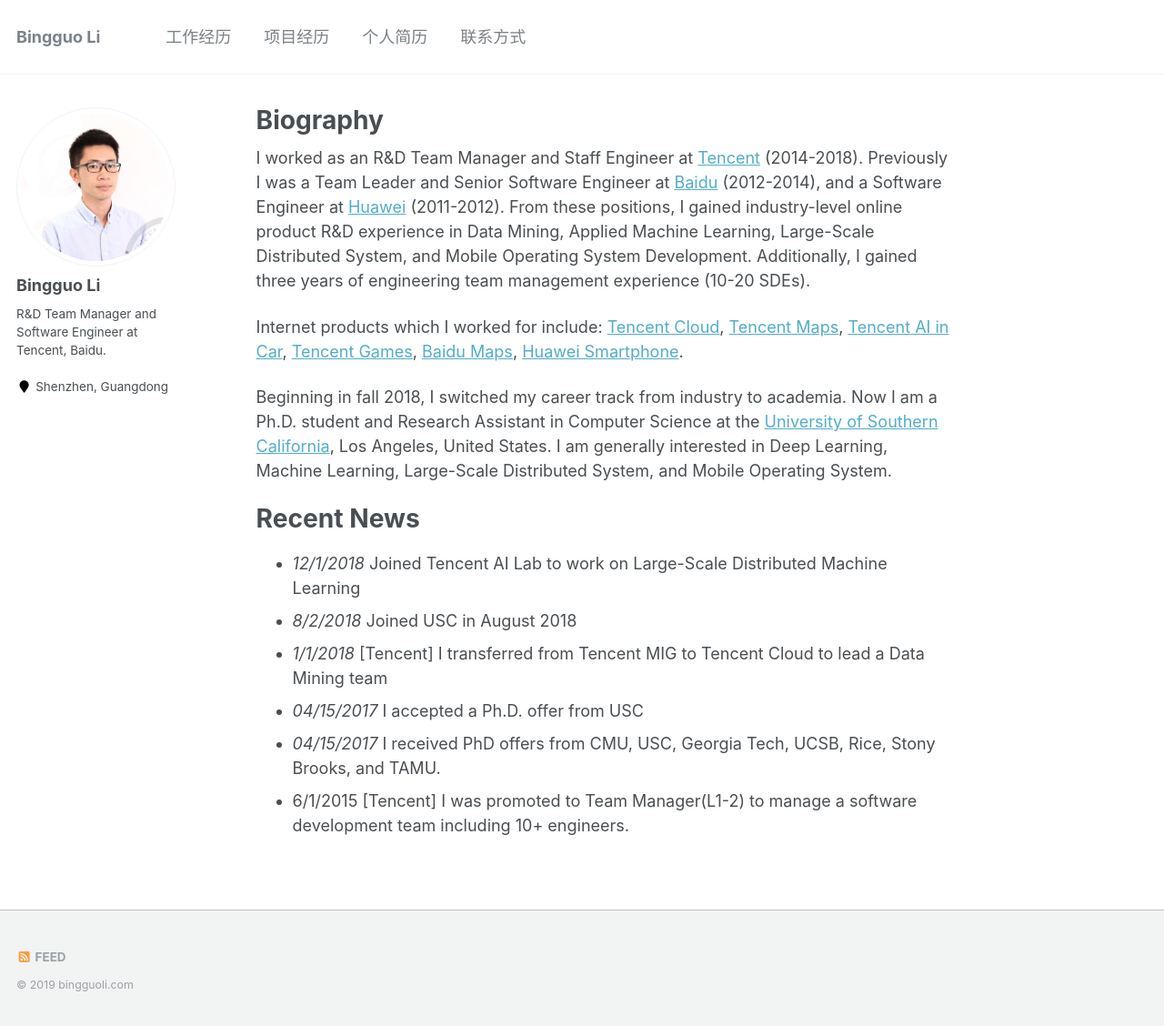
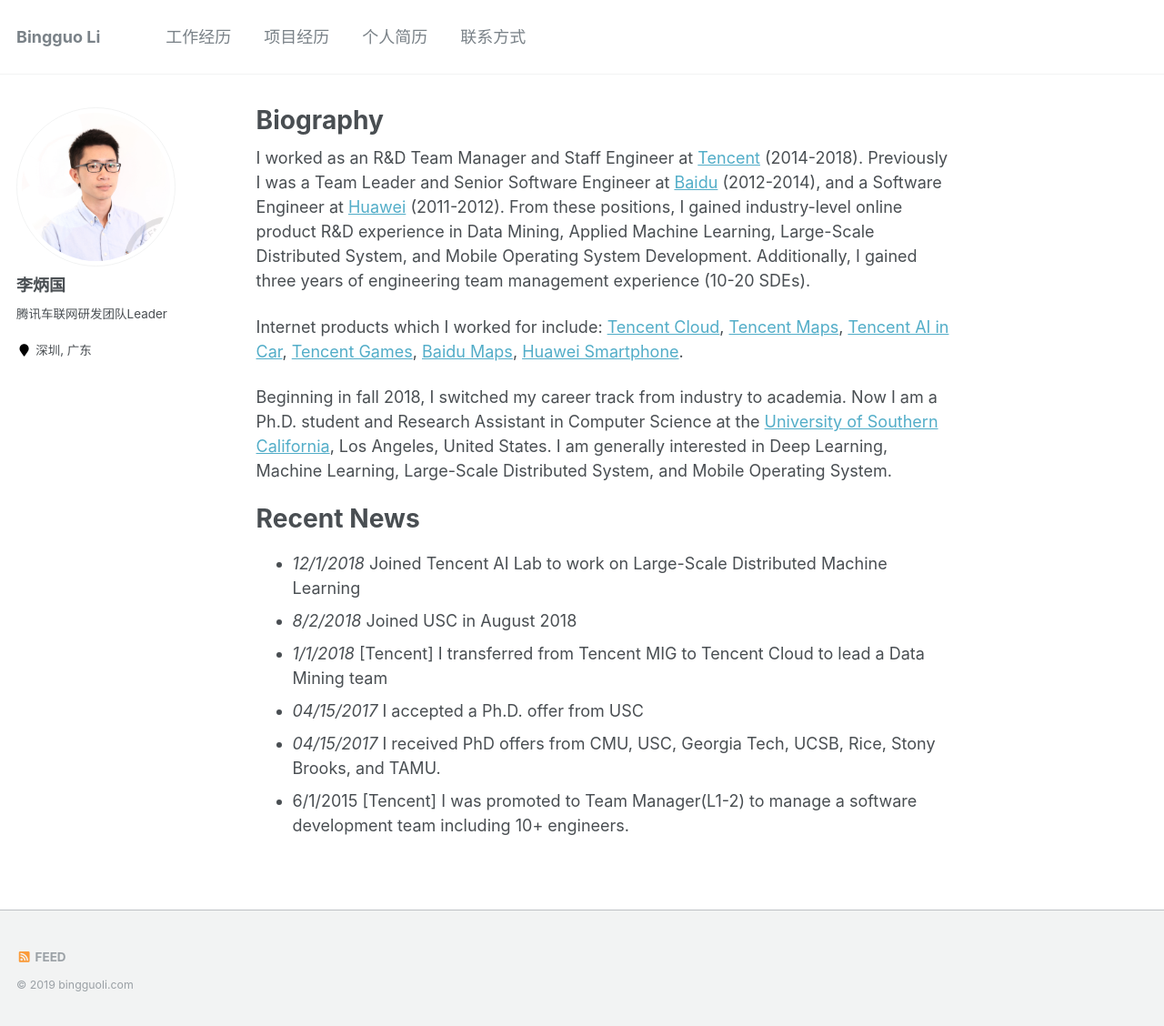
Before and after one commit to bingguoli/bingguoli.github.io, a Jekyll site: the page built from _pages/about.md, in a window 1280 px wide and 1128 px high. Shown: the whole window at 91% size. Built offline with Jekyll 4.4.1, drawn with Linux system fonts in a browser that asks for light colours.

Commit message:
Update _config.yml

```diff
--- a/_config.yml
+++ b/_config.yml
@@ -80,10 +80,10 @@ analytics:
 
 # Site Author
 author:
-  name             : "Bingguo Li"
+  name             : "李炳国"
   avatar           : "profile.png"
-  bio              : "R&D Team Manager and Software Engineer at Tencent, Baidu."
-  location         : "Shenzhen, Guangdong"
+  bio              : "腾讯车联网研发团队Leader"
+  location         : "深圳, 广东"
   employer         :
   googlescholar    :
   email            :  #"me@bingguoli.com"
```
